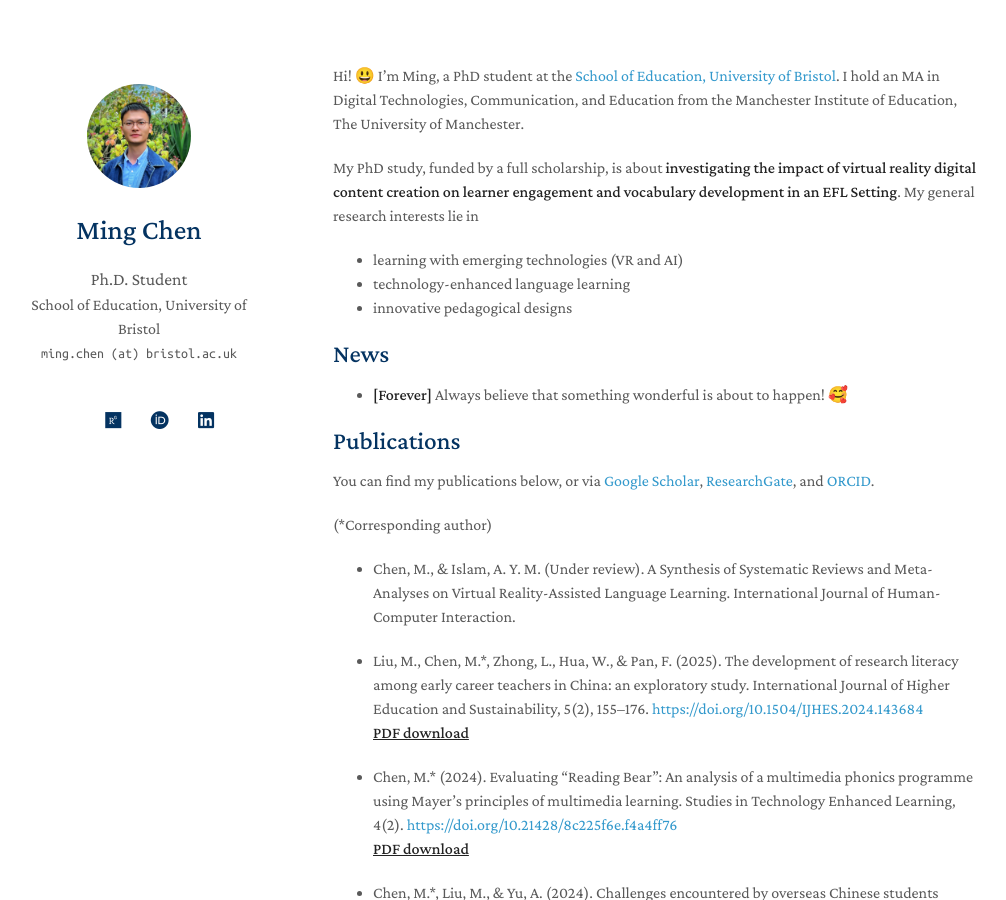
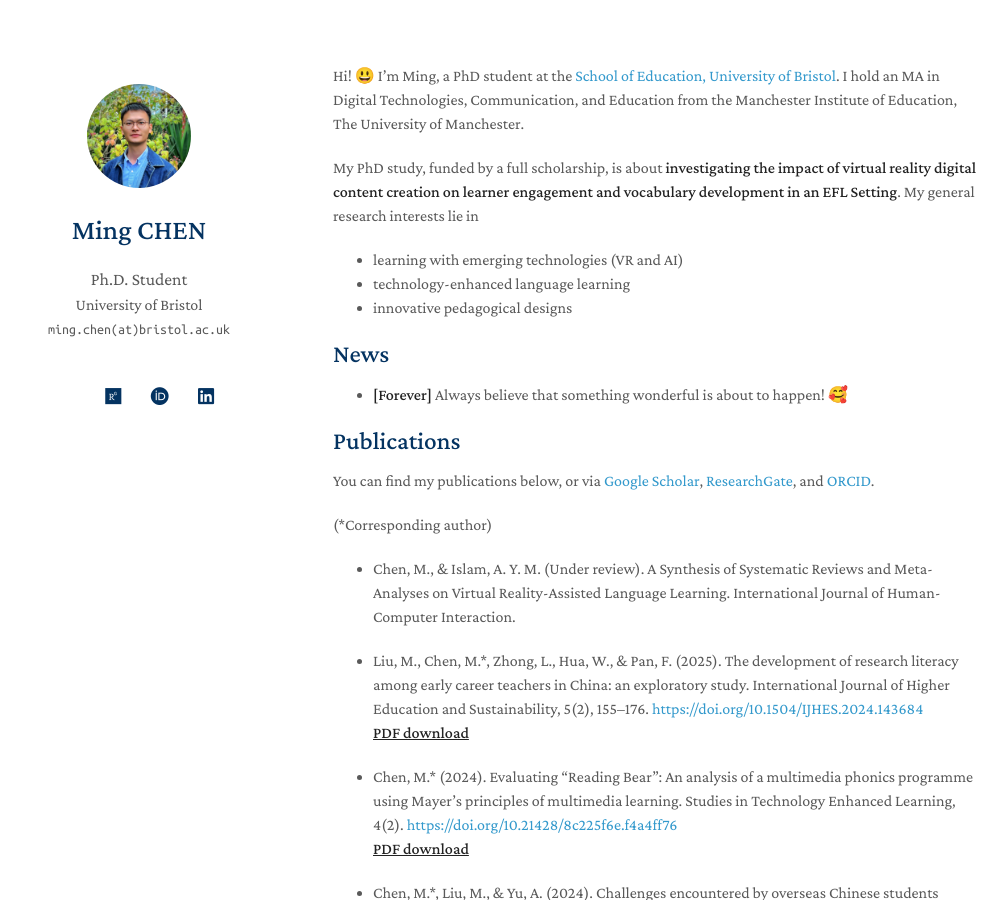
Before and after one commit to EricMingChen/EricMingChen.github.io, a Jekyll site: the page built from index.md, in a window 1280 px wide and 900 px high. Shown: the whole window, without its empty margins (137-1143 px from the left). Built offline with Jekyll 4.4.1, drawn with Linux system fonts in a browser that asks for light colours; a style sheet for code colours, icons or effects is not loaded.

Commit message:
Update _config.yml

```diff
--- a/_config.yml
+++ b/_config.yml
@@ -1,8 +1,8 @@
 # Basic Information
-title: Ming Chen
+title: Ming CHEN
 position: Ph.D. Student
-affiliation: School of Education, University of Bristol
-email: ming.chen (at) bristol.ac.uk
+affiliation: University of Bristol
+email: ming.chen(at)bristol.ac.uk
 
 # Search Engine Optimization (SEO)
 # The following information is used to improve the website traffic from search engines, e.g., Google.
```
